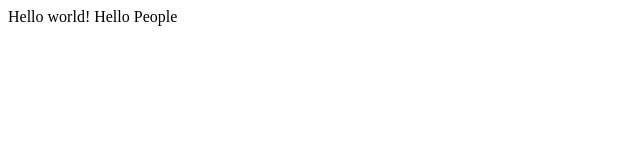
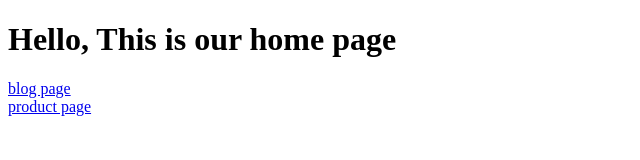
Before and after one commit to yuchehsieh/gatsby-turtorial, a Gatsby site: page / in a window 1280 px wide. Shown: the whole page, without its empty margins (0-640 px from the left). Built offline with nearby package versions, Linux system fonts and the light colour scheme; Gatsby itself is replaced by a stand-in of ours.

Commit message:
using gatsby-built-in Link component to fullfill SPA routes, using a tag if want to connect outside url

```diff
--- a/src/pages/blog.js
+++ b/src/pages/blog.js
@@ -1,10 +1,15 @@
 import React, { Component } from "react"
+import { Link } from "gatsby"
 
 class Blog extends Component {
   render() {
     return (
       <div>
         This is blog page
+        <div>
+          {/*<a href="/">Home Page</a>*/}
+          <Link to="/">home page</Link>
+        </div>
       </div>
     )
   }
--- a/src/pages/index.js
+++ b/src/pages/index.js
@@ -1,3 +1,18 @@
-import React from "react"
+import React from "react";
+import { Link} from 'gatsby';
 
-export default () => <div>Hello world! Hello People</div>
+export default () => (
+  <div>
+    <h1>
+      Hello, This is our home page
+    </h1>
+    <div>
+      {/*<a href="/blog/">blog page</a>*/}
+      <Link to="/blog">blog page</Link>
+    </div>
+    <div>
+      {/*<a href="/product/">product page</a>*/}
+      <Link to="/product">product page</Link>
+    </div>
+  </div>
+);
--- a/src/pages/product.js
+++ b/src/pages/product.js
@@ -1,10 +1,15 @@
 import React, { Component } from "react"
+import { Link} from 'gatsby';
 
 class Product extends Component {
   render() {
     return (
       <div>
         This is Product page
+        <div>
+          {/*<a href="/">Home Page</a>*/}
+          <Link to="/">home page</Link>
+        </div>
       </div>
     )
   }
```
